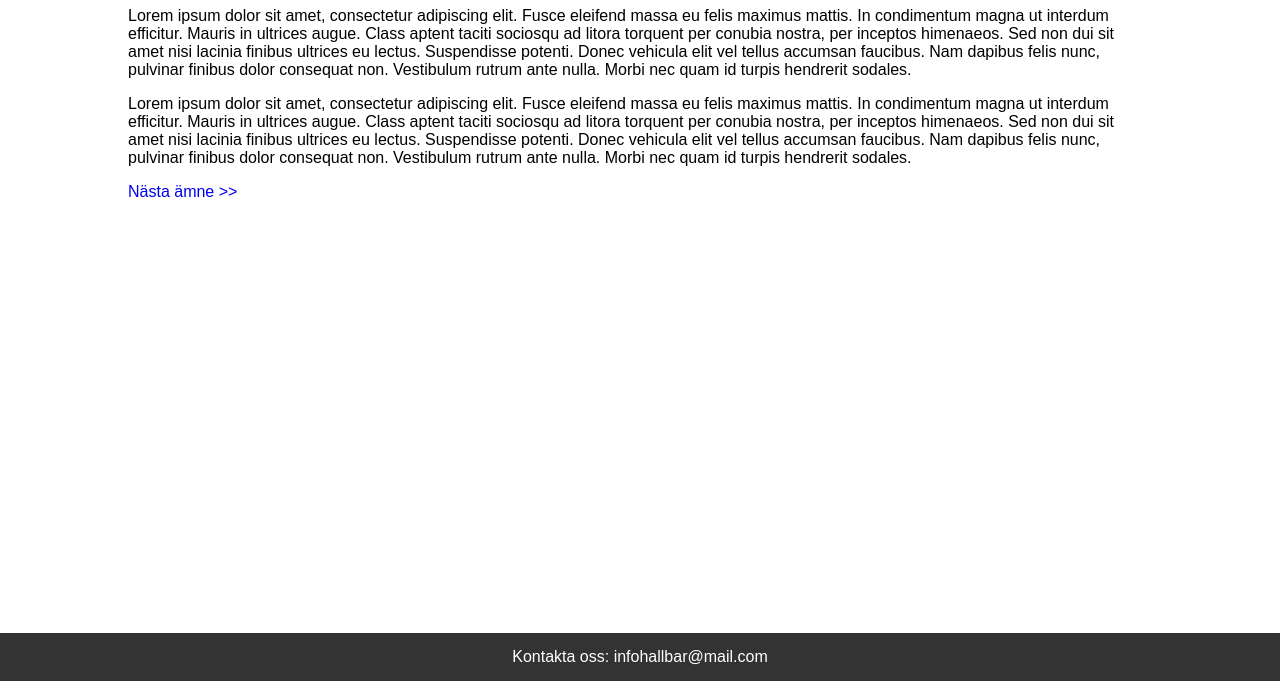
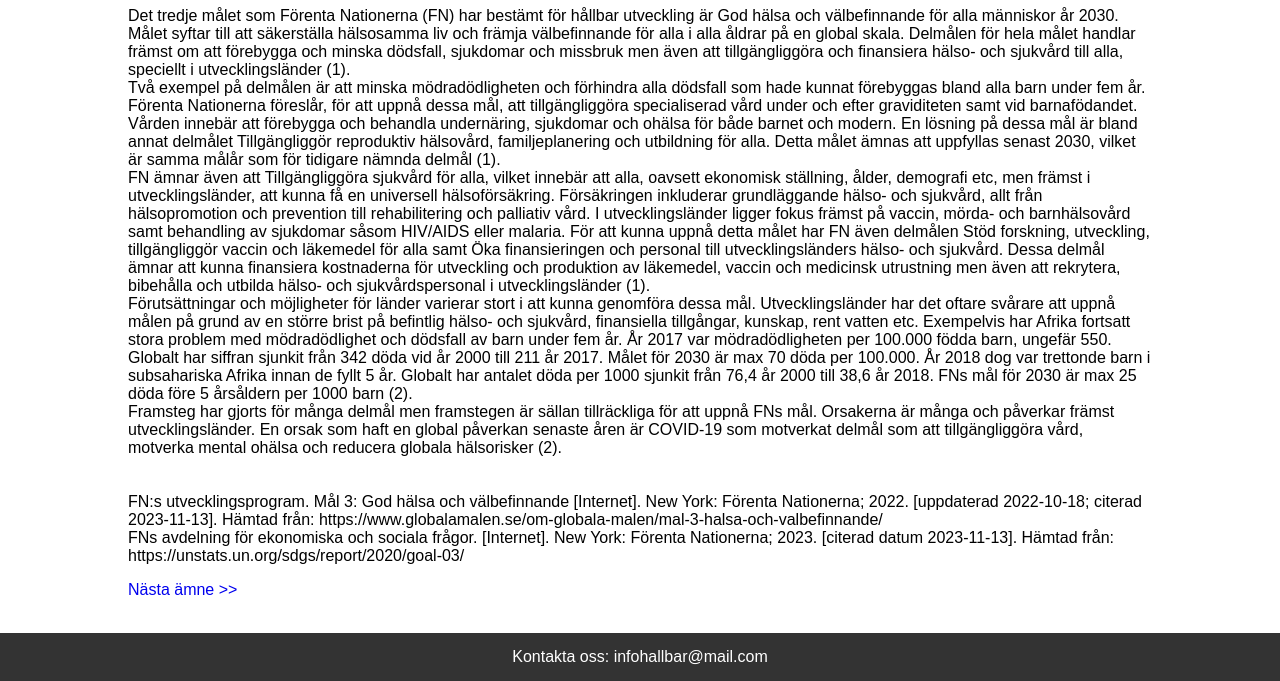
Before and after one commit to AnnaSverrePanna/Datateknik-Intro-Projekt, a plain HTML site: page subject2.html in a window 1280 px wide. Shown: the part 119-800 px from the top of the page. Drawn offline with Linux system fonts and the light colour scheme.

Commit message:
Update subject2.html
Lagt till texten till ämne2

```diff
--- a/subject2.html
+++ b/subject2.html
@@ -16,17 +16,53 @@
 			<a href="quiz.html">Quiz</a>
 		</div>
 		<div class="content">
-			<h1>Ämne 2</h1>
-			<p>Lorem ipsum dolor sit amet, consectetur adipiscing elit. Fusce eleifend massa eu felis maximus mattis. In condimentum
-			magna ut interdum efficitur. Mauris in ultrices augue. Class aptent taciti sociosqu ad litora torquent per conubia
-			nostra, per inceptos himenaeos. Sed non dui sit amet nisi lacinia finibus ultrices eu lectus. Suspendisse potenti. Donec
-			vehicula elit vel tellus accumsan faucibus. Nam dapibus felis nunc, pulvinar finibus dolor consequat non. Vestibulum
-			rutrum ante nulla. Morbi nec quam id turpis hendrerit sodales.</p>
-			<p>Lorem ipsum dolor sit amet, consectetur adipiscing elit. Fusce eleifend massa eu felis maximus mattis. In condimentum
-			magna ut interdum efficitur. Mauris in ultrices augue. Class aptent taciti sociosqu ad litora torquent per conubia
-			nostra, per inceptos himenaeos. Sed non dui sit amet nisi lacinia finibus ultrices eu lectus. Suspendisse potenti. Donec
-			vehicula elit vel tellus accumsan faucibus. Nam dapibus felis nunc, pulvinar finibus dolor consequat non. Vestibulum
-			rutrum ante nulla. Morbi nec quam id turpis hendrerit sodales.</p>
+			<h1>God hälsa och välbefinnande</h1>
+			<p>
+			Det tredje målet som Förenta Nationerna (FN) har bestämt för hållbar utveckling är God hälsa och välbefinnande för alla människor år 2030.
+			Målet syftar till att säkerställa hälsosamma liv och främja välbefinnande för alla i alla åldrar på en global skala. Delmålen för hela målet
+			handlar främst om att förebygga och minska dödsfall, sjukdomar och missbruk men även att tillgängliggöra och finansiera hälso- och sjukvård
+			till alla, speciellt i utvecklingsländer (1).
+			<br>
+
+			Två exempel på delmålen är att minska mödradödligheten och förhindra alla dödsfall som hade kunnat förebyggas bland alla barn under fem år.
+			Förenta Nationerna föreslår, för att uppnå dessa mål, att tillgängliggöra specialiserad vård under och efter graviditeten samt vid barnafödandet.
+			Vården innebär att förebygga och behandla undernäring, sjukdomar och ohälsa för både barnet och modern. En lösning på dessa mål är bland annat
+			delmålet Tillgängliggör reproduktiv hälsovård, familjeplanering och utbildning för alla. Detta målet ämnas att uppfyllas senast 2030, vilket är
+			samma målår som för tidigare nämnda delmål (1).
+			<br>
+
+			FN ämnar även att Tillgängliggöra sjukvård för alla, vilket innebär att alla, oavsett ekonomisk ställning, ålder, demografi etc, men främst i
+			utvecklingsländer, att kunna få en universell hälsoförsäkring. Försäkringen inkluderar grundläggande hälso- och sjukvård, allt från hälsopromotion
+			och prevention till rehabilitering och palliativ vård. I utvecklingsländer ligger fokus främst på vaccin, mörda- och barnhälsovård samt behandling
+			av sjukdomar såsom HIV/AIDS eller malaria. För att kunna uppnå detta målet har FN även delmålen Stöd forskning, utveckling, tillgängliggör vaccin
+			och läkemedel för alla samt Öka finansieringen och personal till utvecklingsländers hälso- och sjukvård. Dessa delmål ämnar att kunna finansiera
+			kostnaderna för utveckling och produktion av läkemedel, vaccin och medicinsk utrustning men även att rekrytera, bibehålla och utbilda hälso- och
+			sjukvårdspersonal i utvecklingsländer (1).
+			<br>
+
+			Förutsättningar och möjligheter för länder varierar stort i att kunna genomföra dessa mål. Utvecklingsländer har det oftare svårare att uppnå målen
+			på grund av en större brist på befintlig hälso- och sjukvård, finansiella tillgångar, kunskap, rent vatten etc. Exempelvis har Afrika fortsatt stora
+			problem med mödradödlighet och dödsfall av barn under fem år. År 2017 var mödradödligheten per 100.000 födda barn, ungefär 550. Globalt har siffran
+			sjunkit från 342 döda vid år 2000 till 211 år 2017. Målet för 2030 är max 70 döda per 100.000. År 2018 dog var trettonde barn i subsahariska Afrika
+			innan de fyllt 5 år. Globalt har antalet döda per 1000 sjunkit från 76,4 år 2000 till 38,6 år 2018. FNs mål för 2030 är max 25 döda före 5 årsåldern
+			per 1000 barn (2).
+			<br>
+
+			Framsteg har gjorts för många delmål men framstegen är sällan tillräckliga för att uppnå FNs mål. Orsakerna är många och påverkar främst
+			utvecklingsländer. En orsak som haft en global påverkan senaste åren är COVID-19 som motverkat delmål som att tillgängliggöra vård, motverka mental
+			ohälsa och reducera globala hälsorisker (2).
+			<br>
+			<br>
+			<br>
+
+			FN:s utvecklingsprogram. Mål 3: God hälsa och välbefinnande [Internet]. New York: Förenta Nationerna; 2022. [uppdaterad 2022-10-18; citerad 2023-11-13].
+			Hämtad från: https://www.globalamalen.se/om-globala-malen/mal-3-halsa-och-valbefinnande/
+			<br>
+			FNs avdelning för ekonomiska och sociala frågor. [Internet]. New York: Förenta Nationerna; 2023. [citerad datum 2023-11-13].
+			Hämtad från: https://unstats.un.org/sdgs/report/2020/goal-03/
+			<br>
+
+			</p>
 
 			<a href="subject3.html" class="next-page-link">Nästa ämne >></a>
 		</div>
```
